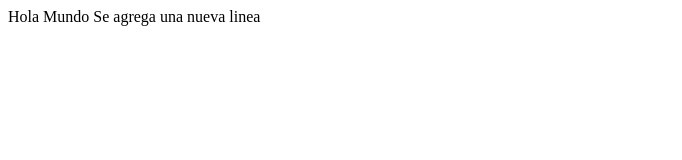
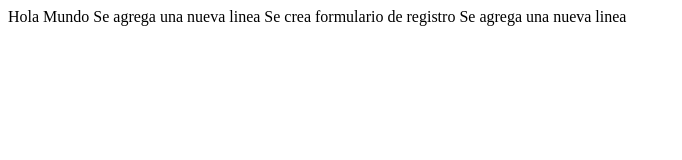
Before and after one commit to SETA48/Prueba-2, a plain HTML site: page Index.html in a window 1280 px wide. Shown: the whole page, without its empty margins (0-682 px from the left). Drawn offline with Linux system fonts and the light colour scheme.

Commit message:
Se agrega una nueva linea

```diff
--- a/Index.html
+++ b/Index.html
@@ -9,5 +9,7 @@
 <body>
     Hola Mundo
     Se agrega una nueva linea
+    Se crea formulario de registro
+    Se agrega una nueva linea
 </body>
 </html>
```
